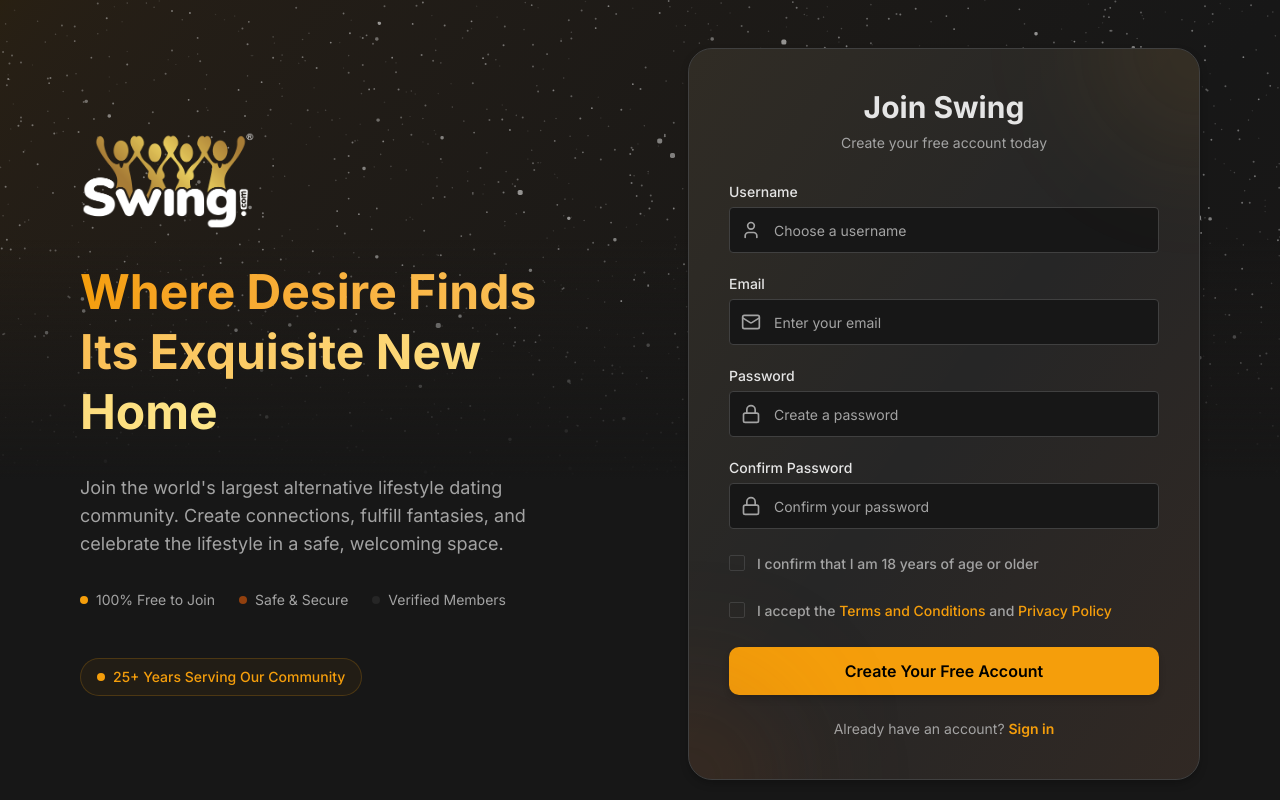
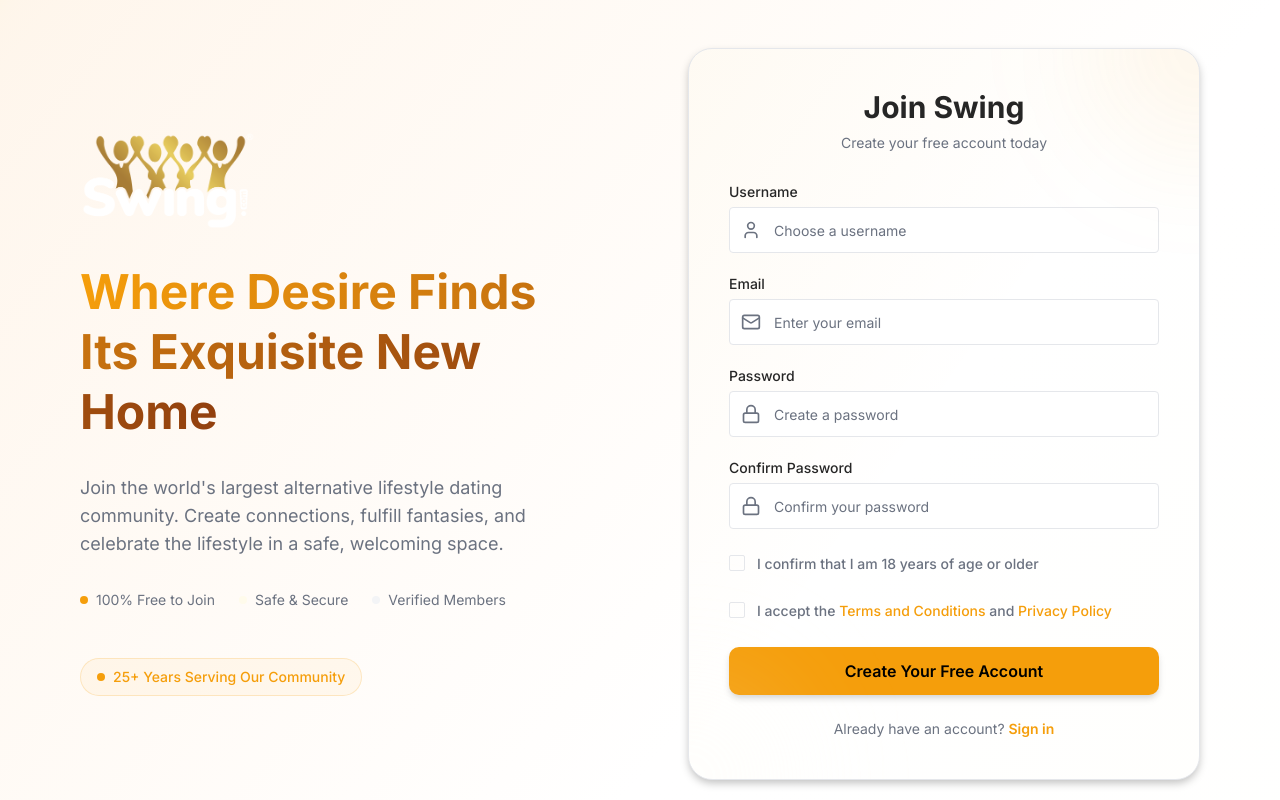
Before and after one commit to mysleekdesigns/swing-lp, a Next.js app: page /signup in a window 1280 px wide. Shown: the top 800 px of the page. Built offline with nearby package versions, Linux system fonts and the light colour scheme.

Commit message:
creating light mode version

```diff
--- a/src/app/layout.tsx
+++ b/src/app/layout.tsx
@@ -17,11 +17,22 @@
 }>) {
   return (
     <html lang="en" suppressHydrationWarning>
+      <head>
+        <script
+          dangerouslySetInnerHTML={{
+            __html: `
+              try {
+                localStorage.removeItem('theme');
+              } catch (e) {}
+            `,
+          }}
+        />
+      </head>
       <body className={`${inter.className} bg-gradient-to-br from-primary/10 via-background to-accent/10`}>
         <ThemeProvider
           attribute="class"
-          defaultTheme="dark"
-          enableSystem
+          defaultTheme="light"
+          enableSystem={false}
           disableTransitionOnChange
         >
           {children}
--- a/src/styles/globals.css
+++ b/src/styles/globals.css
@@ -191,6 +191,12 @@
     z-index: 0;
     pointer-events: none;
     overflow: hidden;
+    display: none; /* Hidden in light mode by default */
+  }
+
+  /* Show starfield only in dark mode */
+  .dark .starfield-container {
+    display: block;
   }
 
   .starfield-container::after {
@@ -204,7 +210,7 @@
       to bottom,
       transparent 0%,
       transparent 30%,
-      oklch(0.2046 0 0) 60%
+      var(--color-background) 60%
     );
     pointer-events: none;
     z-index: 1;
@@ -2201,9 +2207,9 @@
       to bottom,
       transparent 0%,
       transparent 20%,
-      oklch(0.2046 0 0 / 0.3) 40%,
-      oklch(0.2046 0 0 / 0.7) 60%,
-      oklch(0.2046 0 0 / 1) 80%
+      color-mix(in oklch, var(--color-background) 30%, transparent) 40%,
+      color-mix(in oklch, var(--color-background) 70%, transparent) 60%,
+      var(--color-background) 80%
     );
   }
 
@@ -2254,7 +2260,7 @@
 input:-webkit-autofill:hover,
 input:-webkit-autofill:focus,
 input:-webkit-autofill:active {
-  -webkit-box-shadow: 0 0 0 30px oklch(0.2046 0 0) inset !important;
-  -webkit-text-fill-color: oklch(0.9843 0 0) !important;
+  -webkit-box-shadow: 0 0 0 30px var(--color-card) inset !important;
+  -webkit-text-fill-color: var(--color-foreground) !important;
   transition: background-color 5000s ease-in-out 0s;
 }
```
